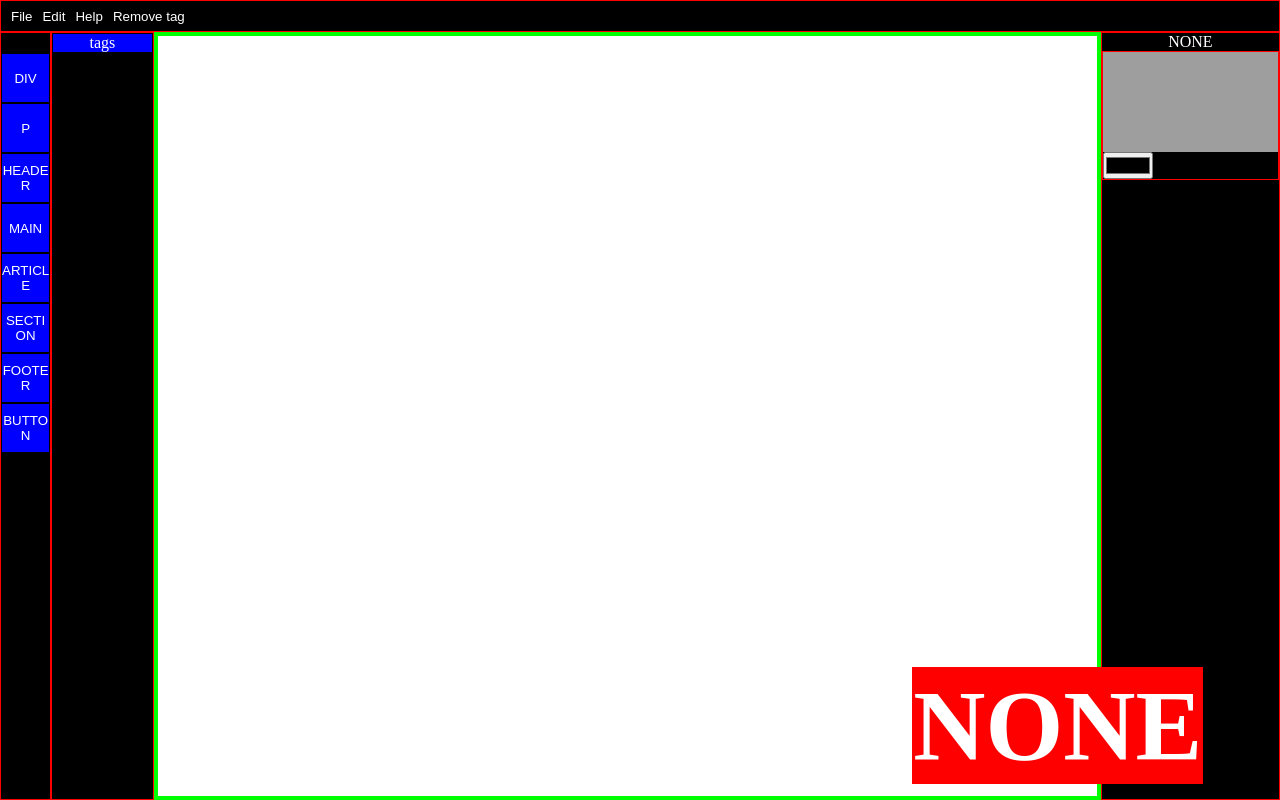
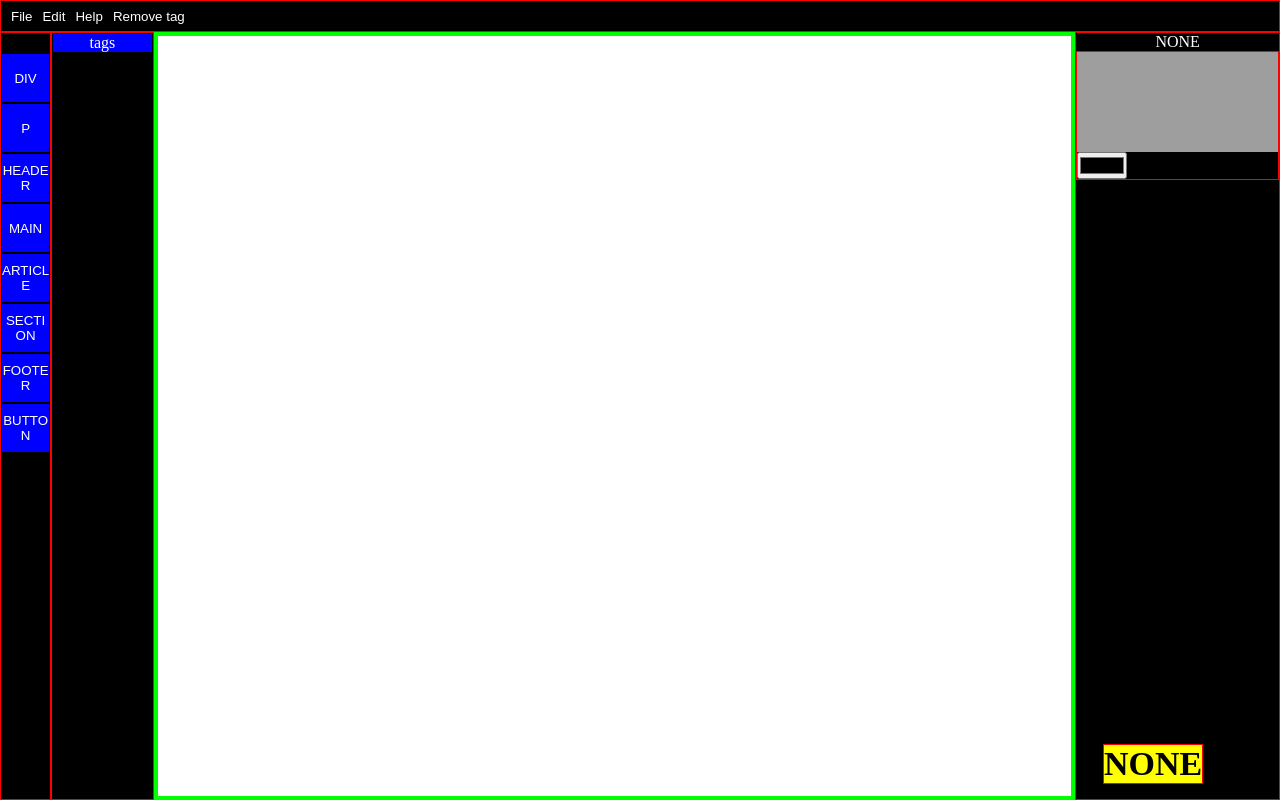
Before and after one commit to ZetsKai/wdev, a plain HTML site: page build/index.html in a window 1280 px wide. Drawn offline with nearby package versions, Linux system fonts and the light colour scheme; files that its build step writes are made by us from their sources; grey boxes are pictures that could not be loaded.

Commit message:
Update index.sass

```diff
--- a/src/index.sass
+++ b/src/index.sass
@@ -15,7 +15,7 @@ html, body
 body
 	overflow: hidden
 	display: grid
-	grid-template-columns: 4vw 8vw auto 14vw
+	grid-template-columns: 4vw 8vw auto 16vw
 	grid-auto-rows: 4vh auto
 	grid-template-areas: "top top top top" "tags list main editor"
 
@@ -26,13 +26,15 @@ button
 #selector
 	// display: none
 	position: absolute
-	font-size: 100px
+	font-size: 34px
 	font-weight: bolder
-	color: white
-	z-index: 10
+	color: black
+	z-index: 69
 	right: 6%
 	bottom: 2%
-	background-color: red
+	max-width: 40vw
+	background-color: yellow
+	word-break: break-all
 
 .blue, .tag-name
 	text-align: center
```
